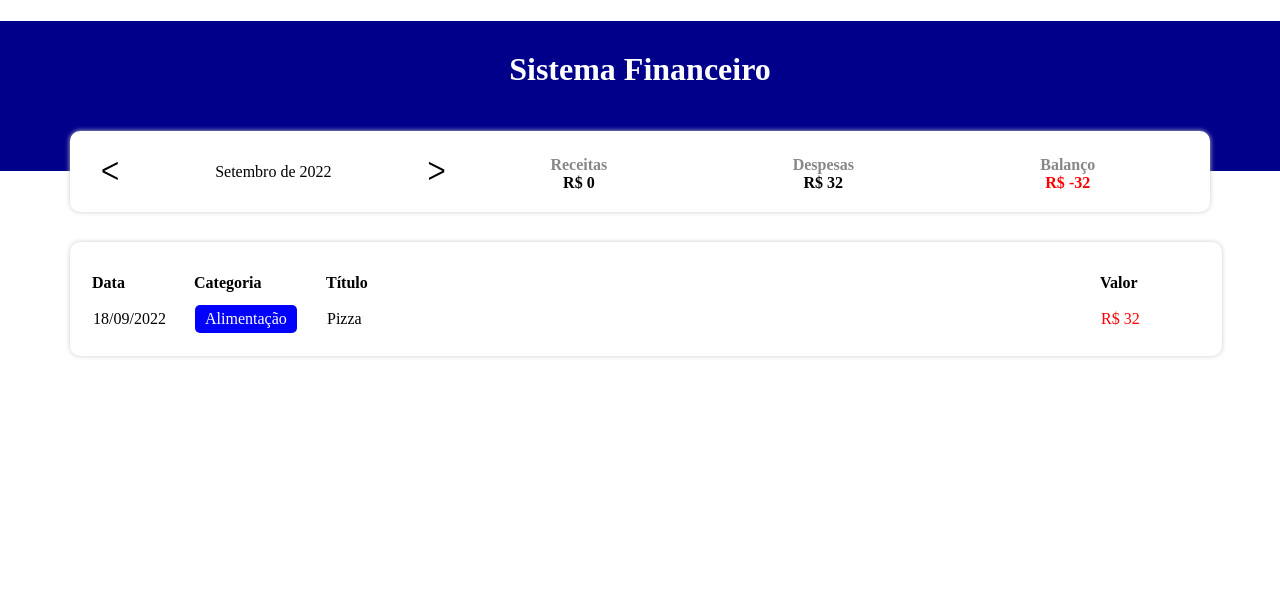
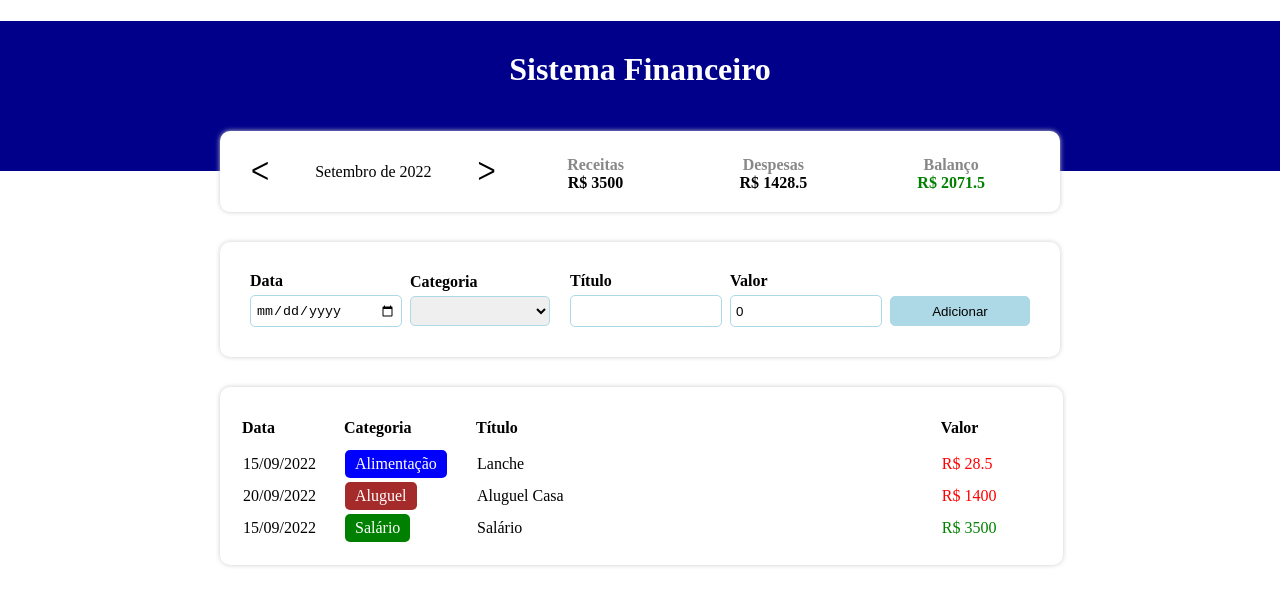
Before and after one commit to Renan-Ma/Controle-financas-pessoais, a React (Create React App) app: page / in a window 1280 px wide. Shown: the top 606 px of the page. Built offline with nearby package versions, Linux system fonts and the light colour scheme.

Commit message:
created input infos

```diff
--- a/src/App.tsx
+++ b/src/App.tsx
@@ -1,6 +1,7 @@
 import React, { useEffect, useState } from "react";
 import * as S from "./AppStyled";
 import InfoArea from "./Components/InfoArea/InfoArea";
+import InputArea from "./Components/InputArea/InputArea";
 import Table from "./Components/Table/Table";
 import { categories } from "./Data/Categories";
 import { itens } from "./Data/Itens";
@@ -38,6 +39,12 @@
     setCurrentMonth(newMonth);
   };
 
+  const handleAddItem = (item: Item) => {
+    let newList = [...list];
+    newList.push(item);
+    setList(newList);
+  }
+
   return (
     <S.Container>
       <S.Header>
@@ -50,6 +57,7 @@
           income={income}
           expense={expense}
         />
+        <InputArea onAdd={handleAddItem} />
         <Table list={filterList} />
       </S.Body>
     </S.Container>
--- a/src/AppStyled.ts
+++ b/src/AppStyled.ts
@@ -15,4 +15,6 @@
   padding-top: 30px;
 `;
 
-export const Body = styled.div``;
+export const Body = styled.div`margin: auto;
+max-width: 980px;
+margin-bottom: 50px;`;
--- /dev/null
+++ b/src/Components/InputArea/InputArea.tsx
@@ -0,0 +1,106 @@
+import React, { useState } from "react";
+import { categories } from "../../Data/Categories";
+import { newDateAdjusted } from "../../Helpers/DateFilter";
+import { Item } from "../../Types/Item";
+import * as S from "./styled";
+
+type Props = {
+  onAdd: (item: Item) => void;
+};
+
+const InputArea = ({ onAdd }: Props) => {
+  const [dateField, setDateField] = useState("");
+  const [categoryField, setCategoryField] = useState("");
+  const [titleField, setTitleField] = useState("");
+  const [valueField, setValueField] = useState(0);
+
+  let categoryKeys: string[] = Object.keys(categories);
+
+  console.log(dateField, categoryField, titleField, valueField)
+
+  const handleAddEvent = () => {
+    let errors: string[] = [];
+
+    if (isNaN(new Date(dateField).getTime())) {
+      errors.push("Data inválida!");
+    }
+    if (!categoryKeys.includes(categoryField)) {
+      errors.push("Categoria inválida!");
+    }
+    if (titleField === "") {
+      errors.push("Título vazio!");
+    }
+    if (valueField <= 0) {
+      errors.push("Valor inválido!");
+    }
+
+    if (errors.length > 0) {
+      alert(errors.join("\n"));
+    } else {
+      onAdd({
+        date: newDateAdjusted(dateField),
+        category: categoryField,
+        title: titleField,
+        value: valueField,
+      });
+      clearFields();
+    }
+  };
+
+  const clearFields = () => {
+    setDateField("");
+    setCategoryField("");
+    setTitleField("");
+    setValueField(0);
+  };
+  return (
+    <S.Container>
+      <S.InputLabel>
+        <S.InputTitle>Data</S.InputTitle>
+        <S.Input
+          type="date"
+          value={dateField}
+          onChange={(e) => setDateField(e.target.value)}
+        />
+      </S.InputLabel>
+      <S.InputLabel>
+        <S.InputTitle>Categoria</S.InputTitle>
+        <S.Select
+          value={categoryField}
+          onChange={(e) => setCategoryField(e.target.value)}
+        >
+          <>
+            <option></option>
+            {categoryKeys.map((key, index) => (
+              <option key={index} value={key}>
+                {categories[key].title}
+              </option>
+            ))}
+          </>
+        </S.Select>
+      </S.InputLabel>
+      <S.InputLabel>
+        <S.InputTitle>Título</S.InputTitle>
+        <S.Input
+          type="text"
+          value={titleField}
+          onChange={(e) => setTitleField(e.target.value)}
+        />
+      </S.InputLabel>
+      <S.InputLabel>
+        <S.InputTitle>Valor</S.InputTitle>
+        <S.Input
+          type="number"
+          value={valueField}
+          onChange={(e) => setValueField(parseFloat(e.target.value))}
+        />
+      </S.InputLabel>
+      <S.InputLabel>
+        <S.InputTitle>&nbsp;</S.InputTitle>
+        <S.Button onClick={handleAddEvent}>Adicionar</S.Button>
+      </S.InputLabel>
+    </S.Container>
+  );
+};
+
+export default InputArea;
--- /dev/null
+++ b/src/Components/InputArea/styled.ts
@@ -0,0 +1,47 @@
+import styled from "styled-components";
+
+export const Container = styled.div`
+  background-color: #fff;
+  padding: 20px;
+  box-shadow: 0px 0px 5px #ccc;
+  border-radius: 10px;
+  margin: 1.875rem 4.375rem;
+  display: flex;
+  align-items: center;
+`;
+export const InputLabel = styled.label`
+  flex: 1;
+  margin: 10px;
+`;
+export const InputTitle = styled.div`
+  font-weight: bold;
+  margin-bottom: 5px;
+`;
+export const Input = styled.input`
+  width: 100%;
+  height: 30px;
+  padding: 0 5px;
+  border: 1px solid lightblue;
+  border-radius: 5px;
+`;
+export const Select = styled.select`
+  width: 100%;
+  height: 30px;
+  padding: 0 5px;
+  border: 1px solid lightblue;
+  border-radius: 5px;
+`;
+export const Button = styled.button`
+  width: 100%;
+  height: 30px;
+  padding: 0 5px;
+  border: 1px solid lightblue;
+  border-radius: 5px;
+  background-color: lightblue;
+  color: black;
+  cursor: pointer;
+  &:hover {
+    background-color: blue;
+    color: white;
+  }
+`;
--- a/src/Components/Table/styled.ts
+++ b/src/Components/Table/styled.ts
@@ -1,7 +1,7 @@
 import styled from "styled-components";
 
 export const Container = styled.table`
-  width: 90%;
+  width: 86%;
   background-color: #fff;
   padding: 20px;
   box-shadow: 0px 0px 5px #ccc;
@@ -9,7 +9,8 @@
   margin: 1.875rem 4.375rem;
 `;
 
-export const TableColumn = styled.th<{ width?: number }>`  // "?"" faz ficar opicional o argumento
+export const TableColumn = styled.th<{ width?: number }>`
+  // "?"" faz ficar opicional o argumento
   width: ${(props) => (props.width ? `${props.width}px` : "auto")};
   padding: 10px 0;
   text-align: left;
--- a/src/Data/Categories.ts
+++ b/src/Data/Categories.ts
@@ -4,4 +4,6 @@
   food: {title:"Alimentação", color: "blue", expense: true},
   rent: {title:"Aluguel", color: "brown", expense: true},
   salary: {title:"Salário", color: "green", expense: false},
+  others: {title:"Outros", color: "grey", expense: true},
+
 }
--- a/src/Helpers/DateFilter.ts
+++ b/src/Helpers/DateFilter.ts
@@ -12,7 +12,7 @@
   for (let i in list) {
     if (
       list[i].date.getFullYear() === parseInt(year) &&
-      list[i].date.getMonth() + 1 === parseInt(month)
+      list[i].date.getMonth() === parseInt(month)
     ) {
       newList.push(list[i]);
     }
@@ -23,7 +23,7 @@
 
 export const formatDate = (date: Date): string => {
   let year = date.getFullYear();
-  let month = date.getMonth() + 1;
+  let month = date.getMonth();
   let day = date.getDate();
 
   return `${addZeroToDate(day)}/${addZeroToDate(month)}/${year}`;
@@ -49,3 +49,8 @@
   ];
   return `${months[parseInt(month) - 1]} de ${year}`;
 };
+
+export const newDateAdjusted = (dateField: string) => {
+  let [year, month, day] = dateField.split('-')
+  return new Date(parseInt(year), parseInt(month), parseInt(day))
+}
```
